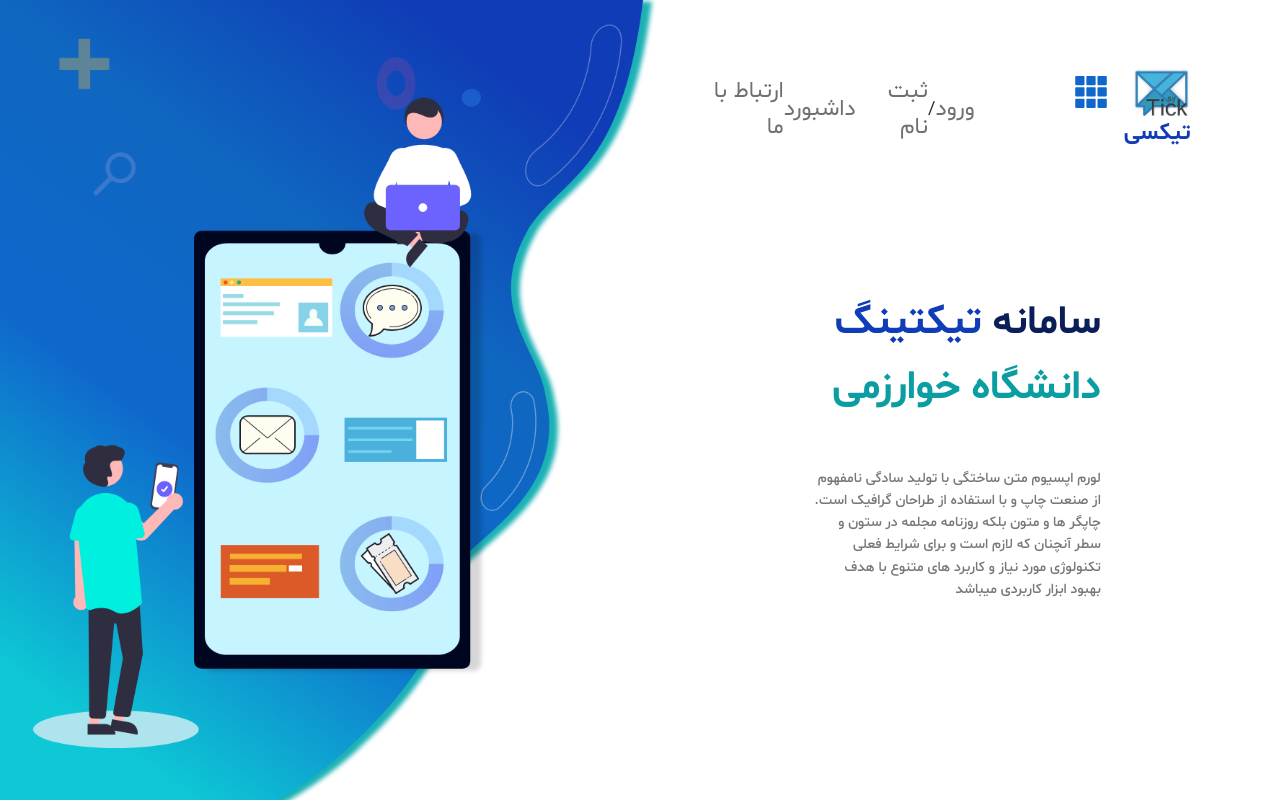
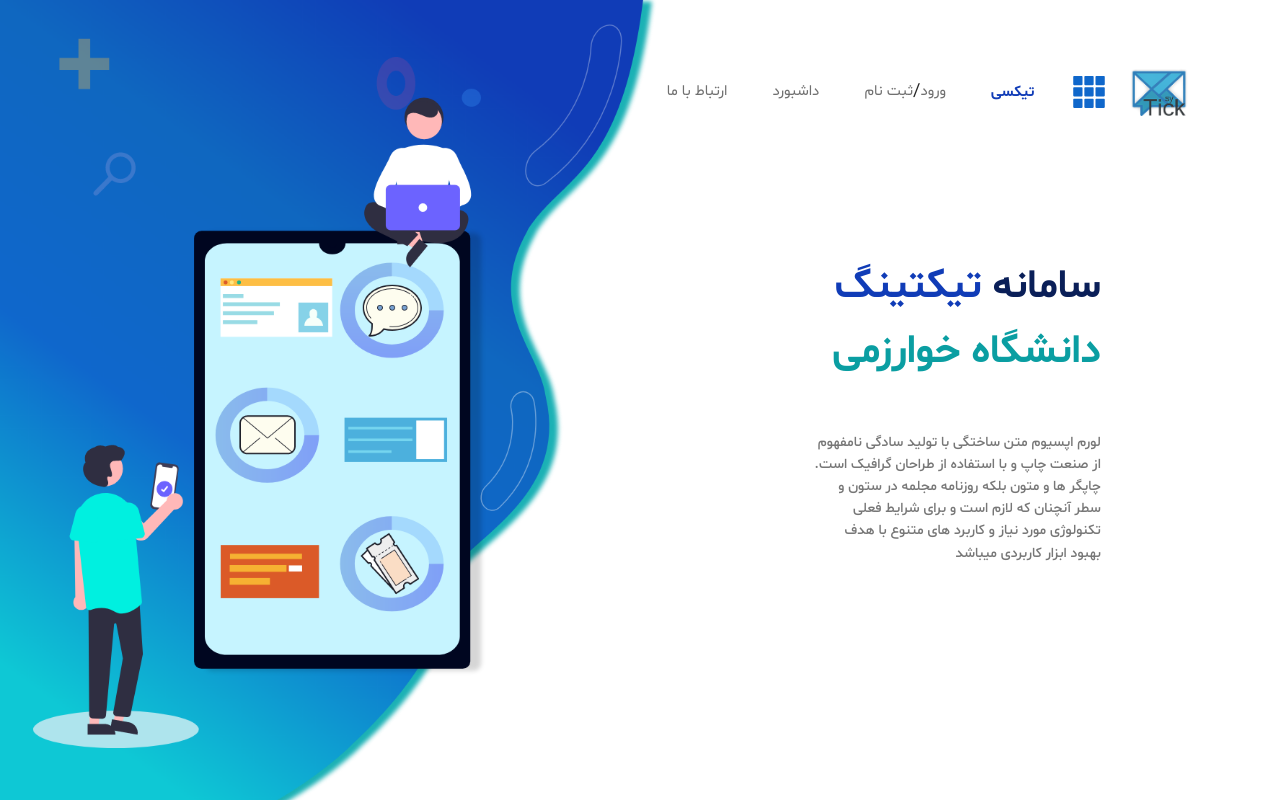
Before and after one commit to zahra-m-27/TicksySPA, a React (Create React App) app: page / in a window 1280 px wide. Built offline with nearby package versions, Linux system fonts and the light colour scheme.

Commit message:
Improve Home Styles Update Card Background

```diff
--- a/src/app/Pages/Home/Components/Topic/styles.module.scss
+++ b/src/app/Pages/Home/Components/Topic/styles.module.scss
@@ -41,12 +41,14 @@
 
   .topic:nth-child(2n) > .topic_content {
     background-color: #0a9ea2;
-    background-image: linear-gradient(0, #0a9ea2, #0ec0d5);
+    background-position: center;
+    background-image: url("../../../../Assets/Images/Files/card_cyan_background.png");
   }
 
   .topic:nth-child(2n + 1) > .topic_content {
     background-color: royalblue;
-    background-image: linear-gradient(0, #1355ad, #307bfa);
+    background-position: center;
+    background-image: url("../../../../Assets/Images/Files/card_blue_background.png");
   }
 
   .topic_content > h3 {
--- a/src/app/Pages/Home/styles.module.scss
+++ b/src/app/Pages/Home/styles.module.scss
@@ -19,14 +19,12 @@
 
 .nav_link > a {
   color: #707070;
-  font-size: 23px;
+  font-size: clamp(15px, 1.1vw, 20px);
 }
 
 .nav {
-  width: calc(100% - 7vw - 2vw);
-  margin-right: 7vw;
   padding-top: 8.5vh;
-  z-index: 1;
+  margin-right: clamp(88px, 7.2vw, 137px);
 }
 
 .nav img:nth-child(2) {
@@ -136,7 +134,7 @@
   color: white;
   margin: 1rem 6vw;
   font-weight: bold;
-  font-size: clamp(30px, 2.5vw, 47px);
+  font-size: clamp(30px, 2.4vw, 43px);
 }
 
 .footer_contact p img {
@@ -148,7 +146,7 @@
 .footer_contact div {
   color: #d4d8e3;
   margin: 2rem 12vw 0 0;
-  font-size: 17px;
+  font-size: 15px;
 }
 
 .footer_contact div img {
```
Also changed, not shown: src/app/Assets/Images/Files/card_blue_background.png (added), src/app/Assets/Images/Files/card_cyan_background.png (added).
